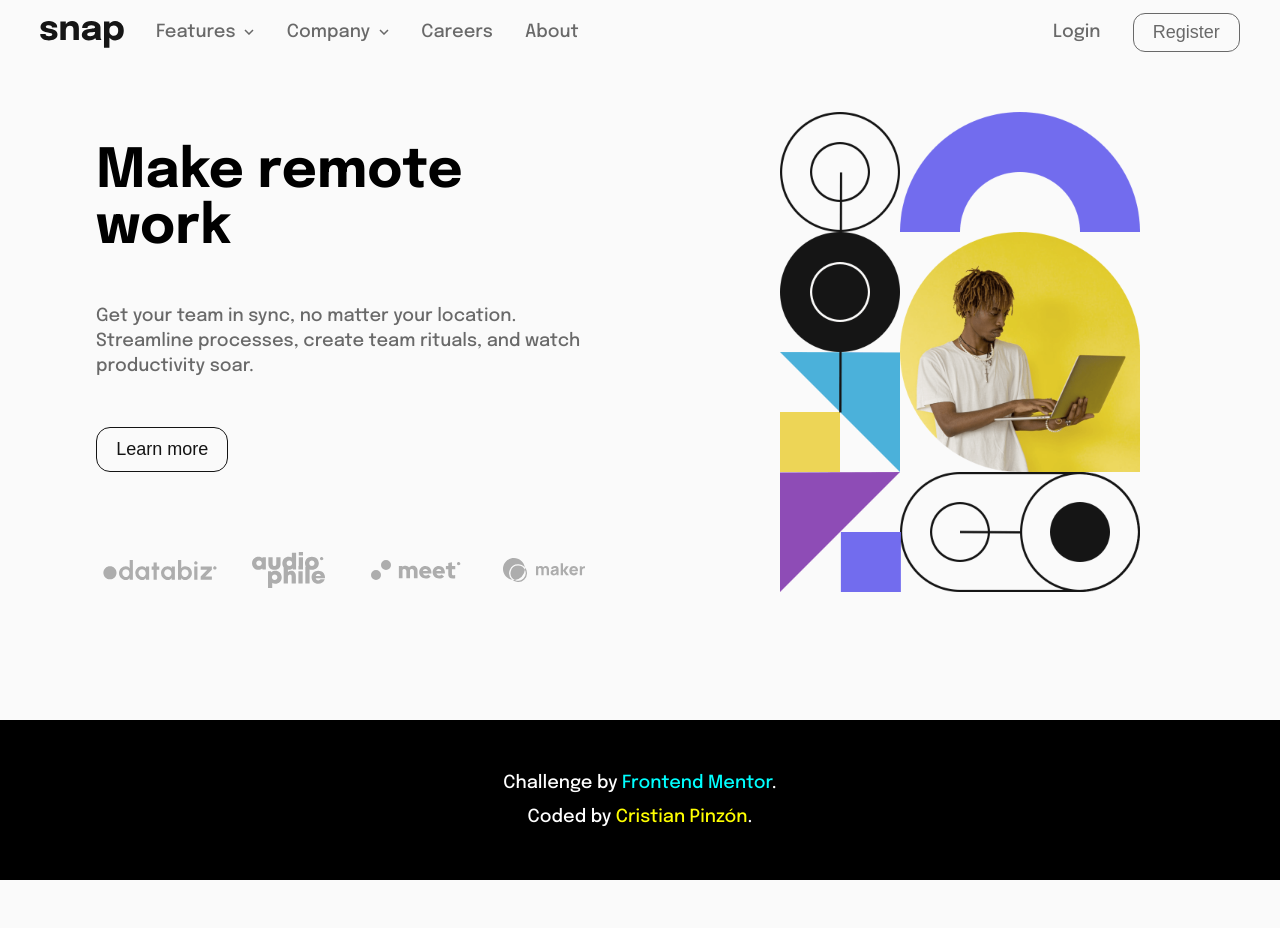
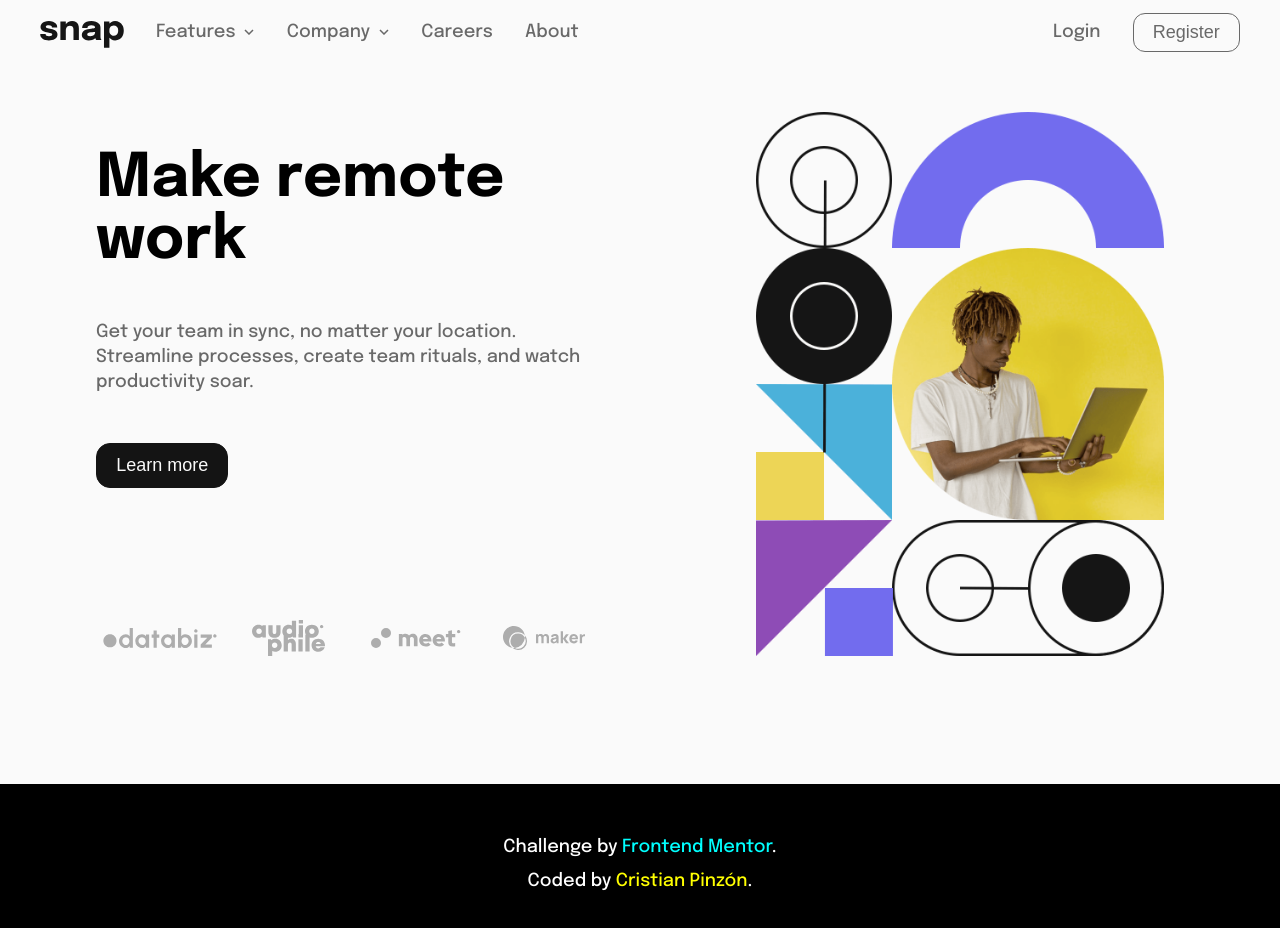
Before and after one commit to faykris/make-remote-work, an Angular app: page /home in a window 1280 px wide. Shown: the top 928 px of the page. Before the commit the page ends 880 px from the top, so only its background shows below. Built offline with nearby package versions, Linux system fonts and the light colour scheme.

Commit message:
Fix desktop desing landing page

```diff
--- a/src/app/pages/home/home.component.scss
+++ b/src/app/pages/home/home.component.scss
@@ -12,13 +12,15 @@
 .hero-content,
 .hero-img-desktop {
   width: 47%;
-  min-height: 30rem;
+  display: grid;
+  align-items: end;
+  min-height: 34rem;
   margin: 0 2rem 0 4rem;
 }
 
 .hero-description h1 {
   margin: 2rem 0;
-  font-size: 3em;
+  font-size: 4.7vw;
 }
 
 .hero-img-desktop {
@@ -41,8 +43,8 @@
 
 .hero-btn-area button {
   border: 1px solid var(--almost-black);
-  color: var(--almost-black);
-  background-color: var(--almost-white);
+  color: var(--almost-white);
+  background-color: var(--almost-black);
   cursor: pointer;
   border-radius: 14px;
   padding: .7rem 1.2rem;
@@ -64,8 +66,8 @@
 }
 
 .hero-btn-area button:hover {
-  background-color: var(--almost-black);
-  color: var(--almost-white);
+  background-color:  var(--almost-white);
+  color: var(--almost-black);
   border-color: var(--almost-black);
 }
 
```
